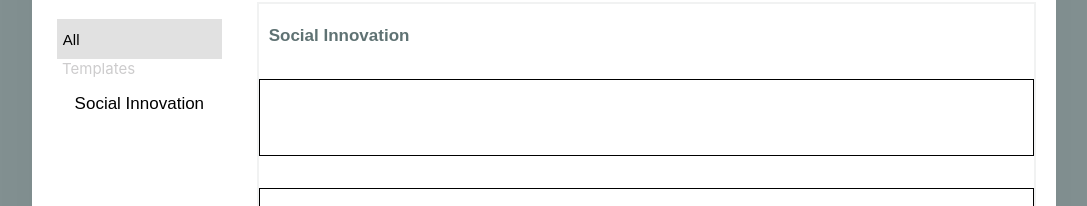
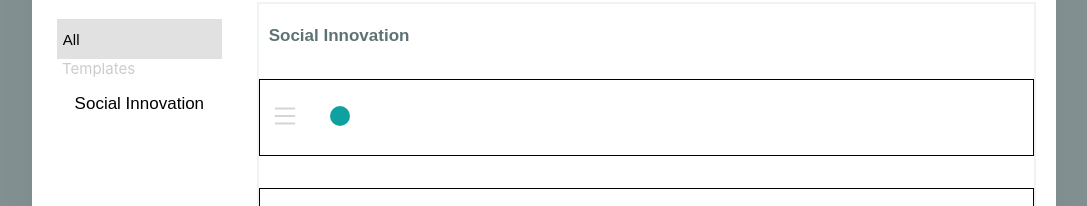
Before and after one commit to Alexoid1/RebelBase, a React (Create React App) app: page / in a window 1280 px wide. Shown: the part 151-357 px from the top of the page, without its empty margins (96-1183 px from the left). Built offline with nearby package versions, Linux system fonts and the light colour scheme.

Commit message:
add icons react icon library

```diff
--- a/package.json
+++ b/package.json
@@ -8,6 +8,7 @@
     "@testing-library/user-event": "^12.8.3",
     "react": "^17.0.2",
     "react-dom": "^17.0.2",
+    "react-icons": "^4.2.0",
     "react-scripts": "4.0.3",
     "web-vitals": "^1.1.2"
   },
--- a/public/index.html
+++ b/public/index.html
@@ -9,6 +9,7 @@
       name="description"
       content="Web site created using create-react-app"
     />
+    <link rel="stylesheet" href="path/to/font-awesome/css/font-awesome.min.css">
 
     <!--
       manifest.json provides metadata used when your web app is installed on a
--- a/src/components/ItemList.css
+++ b/src/components/ItemList.css
@@ -32,4 +32,25 @@
     height: 75px;
     border: 1px solid black;
     margin-bottom: 32px;
+    display: flex;
+    display: row;
+    align-items: center;
 }
+
+.iconList {
+    color: rgb(213, 213, 216);
+    font-size: 30px;
+    text-align: left;
+    margin-left: 10px;
+}
+
+.iconList:hover {
+    color: cadetblue;
+}
+
+.iconCircle {
+    font-size: 20px;
+    text-align: left;
+    margin: 0 30px;
+    color: rgb(15, 160, 160);
+}
--- a/src/components/ItemList.js
+++ b/src/components/ItemList.js
@@ -1,4 +1,5 @@
 import React from 'react';
+import { BsList, BsCircleFill } from 'react-icons/bs';
 import './ItemList.css'
 
 function ItemList() {
@@ -14,6 +15,17 @@ function ItemList() {
 
                 <div>
                     <div className="item">
+                        <div>
+                            <BsList  className="iconList"/>
+
+                        </div>
+                        <div>
+                            <BsCircleFill  className="iconCircle"/>
+                        </div>
+                        <div>
+
+                        </div>
+                        <div></div>
 
                     </div>
                     <div className="item">
```
Also changed, not shown: 1 other file (tests, documents, lock files or other folders).
